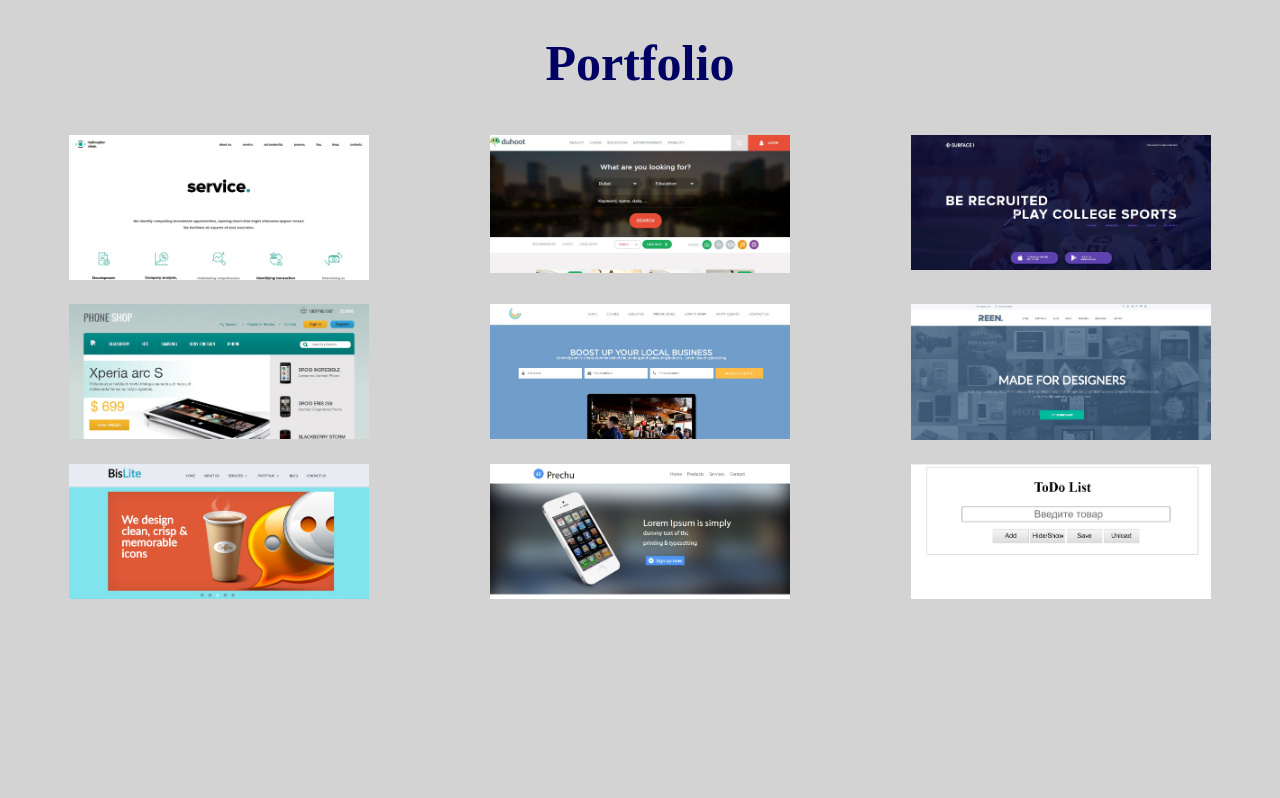
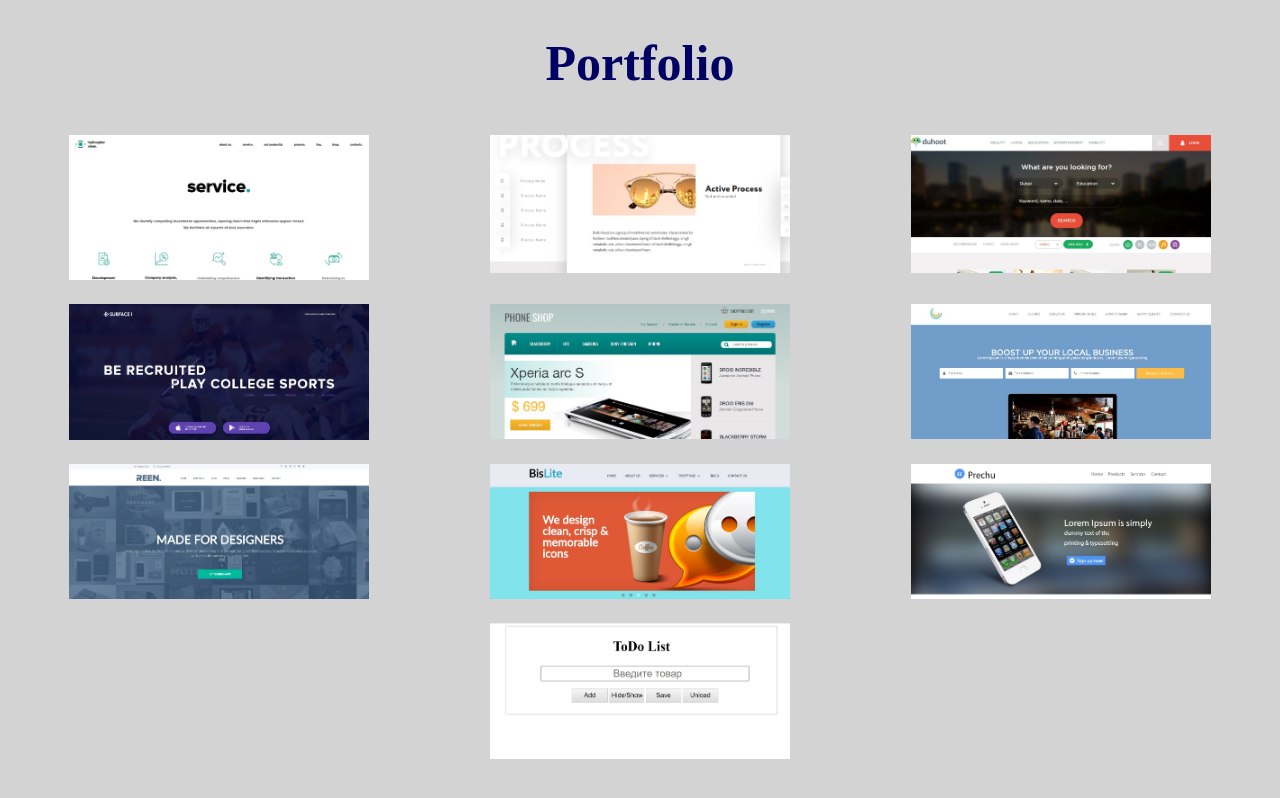
Before and after one commit to Evgiv08/portfolio, a plain HTML site: page index.html in a window 1280 px wide. Drawn offline with Linux system fonts and the light colour scheme.

Commit message:
Update index.html

```diff
--- a/index.html
+++ b/index.html
@@ -9,6 +9,7 @@
 	<h1>Portfolio</h1>
 	<div class="container">
 		<div><a target="_blank" href="https://evgiv08.github.io/helicopter/"><img src="img/9.jpg" alt=""></a></div>
+		<div><a target="_blank" href="https://evgiv08.github.io/wulf/"><img src="img/wulf.jpg" alt=""></a></div>
 		<div><a target="_blank" href="https://evgiv08.github.io/dz10/"><img src="img/1.jpg" alt=""></a></div>
 		<div><a target="_blank" href="https://evgiv08.github.io/dz9/"><img src="img/2.jpg" alt=""></a></div>
 		<div><a target="_blank" href="https://evgiv08.github.io/dz8/"><img src="img/3.jpg" alt=""></a></div>
```
